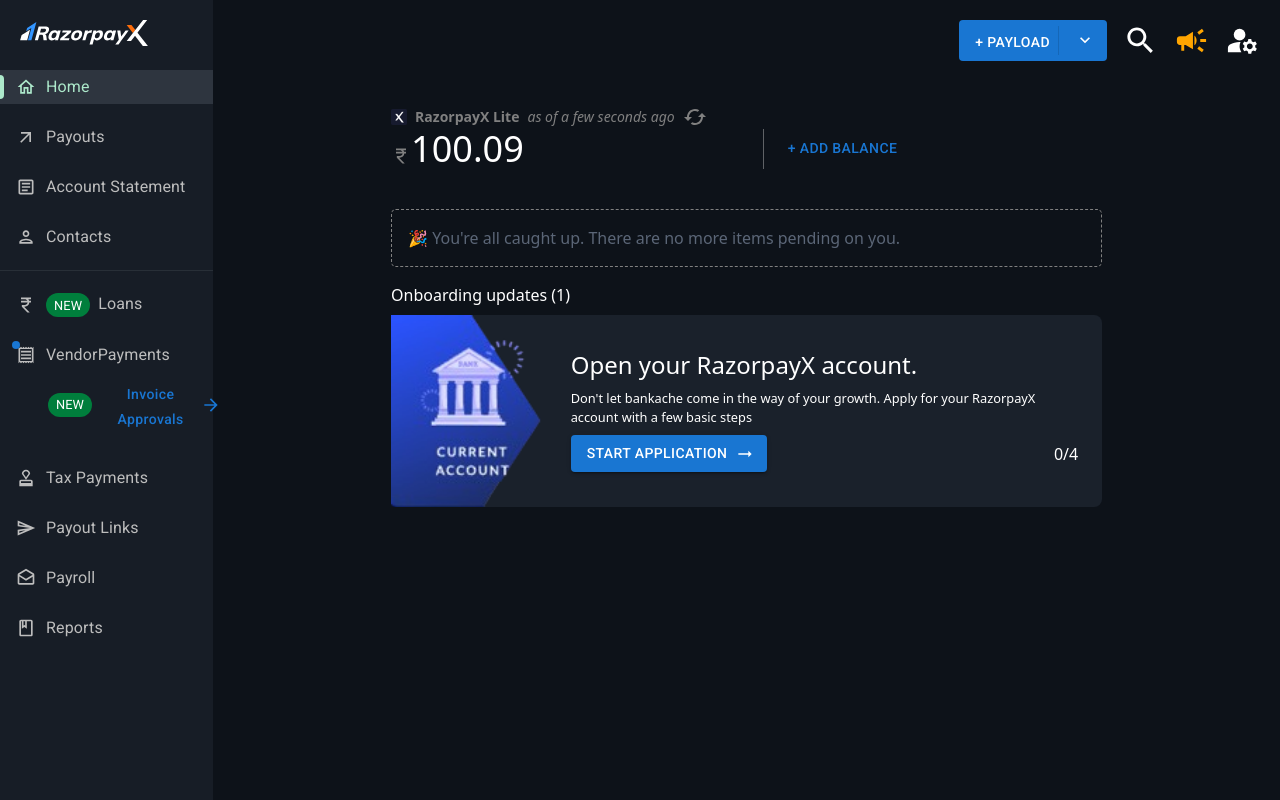
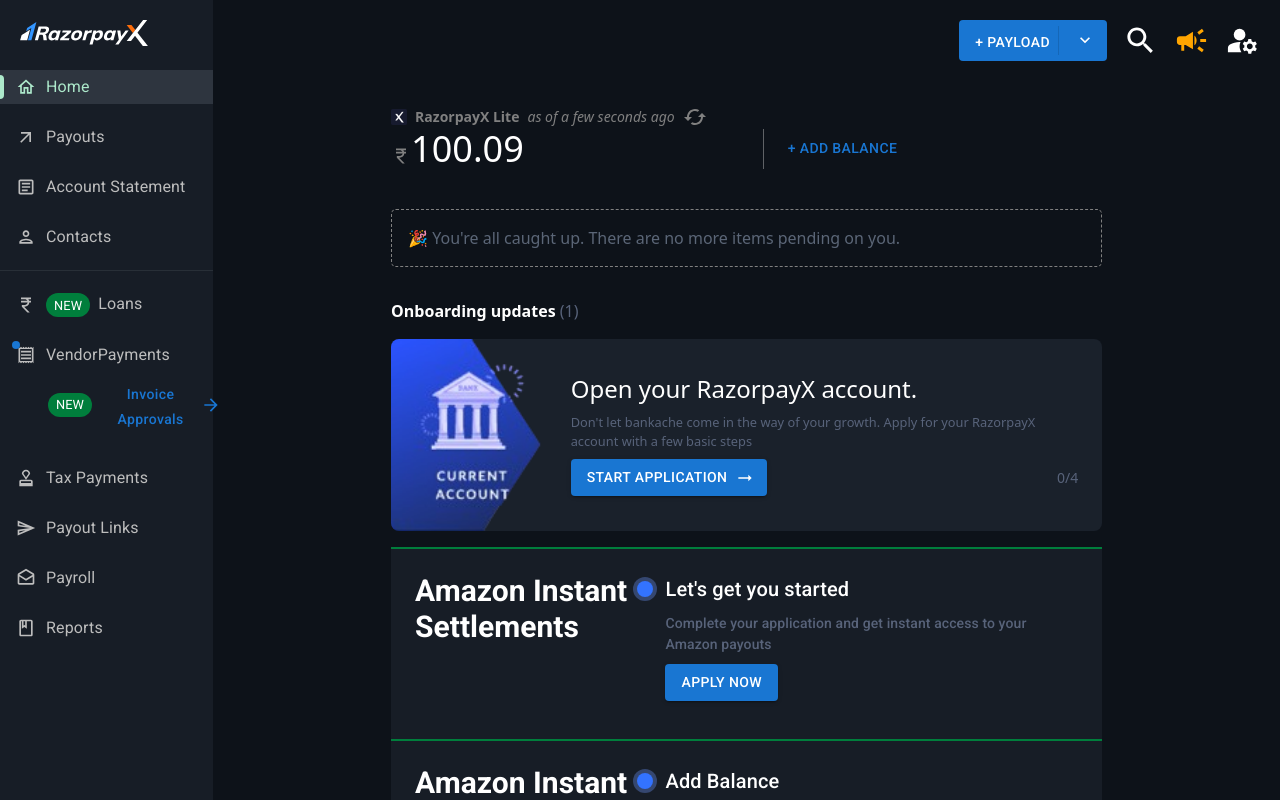
Before and after one commit to SakkyOP/xrazorpay-demo, a React (Vite) app: page / in a window 1280 px wide. Shown: the top 800 px of the page. Built offline with nearby package versions, Linux system fonts and the light colour scheme.

Commit message:
onboarding section completed

```diff
--- a/src/App.tsx
+++ b/src/App.tsx
@@ -8,7 +8,7 @@
 
 function App() {
 	return (
-		<div className="flex justify-center w-screen h-screen bg-rich_black text-white">
+		<div className="flex justify-center w-full min-h-screen h-full bg-rich_black text-white">
 			<Sidebar />
 			<Main />
 		</div>
--- /dev/null
+++ b/src/components/Banner.tsx
@@ -0,0 +1,7 @@
+import React from 'react'
+
+export default function Banner() {
+  return (
+    <div>Banner</div>
+  )
+}
--- a/src/components/OnboardingCard.tsx
+++ b/src/components/OnboardingCard.tsx
@@ -1,5 +1,149 @@
-export default function OnboardingCard() {
-    return (
-      <div>OnboardingCard</div>
-    )
-  }
+import { Check } from "@mui/icons-material";
+import {
+	Box,
+	Button,
+	Divider,
+	Step,
+	StepContent,
+	StepLabel,
+	StepIconProps,
+	Stepper,
+	Typography,
+	styled,
+} from "@mui/material";
+import React from "react";
+
+export type StepProps = {
+	label: string;
+	description: string;
+	buttons: string[] | null;
+};
+
+type CardProps = {
+	steps: StepProps[];
+};
+
+const QontoStepIconRoot = styled("div")<{ ownerState: { active?: boolean } }>(
+	({ ownerState }) => ({
+		...(ownerState.active && {
+			color: "#5c84db",
+		}),
+		"& .QontoStepIcon-completedIcon": {
+			width: "1rem",
+			height: "1rem",
+			color: "#5c84db",
+			zIndex: 1,
+		},
+		"& .QontoStepIcon-circle": {
+			width: "1.5rem",
+			height: "1.5rem",
+			borderRadius: "50%",
+			backgroundColor: "#354770",
+		},
+		"& .QontoStepIcon-inner-circle": {
+			width: "1rem",
+			height: "1rem",
+			borderRadius: "50%",
+			backgroundColor: "#3373ff",
+		},
+	})
+);
+
+function QontoStepIcon(props: StepIconProps) {
+	const { active, completed, className } = props;
+
+	return (
+		<QontoStepIconRoot ownerState={{ active }} className={className}>
+			{completed ? (
+				<div className="QontoStepIcon-circle grid place-items-center">
+					<Check className="QontoStepIcon-completedIcon" />
+				</div>
+			) : (
+				<div className="QontoStepIcon-circle grid place-items-center">
+					<div className="QontoStepIcon-inner-circle" />
+				</div>
+			)}
+		</QontoStepIconRoot>
+	);
+}
+
+export default function OnboardingCard({ steps }: CardProps) {
+	const [activeStep, setActiveStep] = React.useState(0);
+
+	const handleNext = () => {
+		setActiveStep((prevActiveStep) => prevActiveStep + 1);
+	};
+
+	return (
+		<div className="flex w-full min-h-48 bg-dark_raisin_black justify-start p-4 border-t-2 border-t-[#007E3C]">
+			<h1 className="w-2/6 pt-2 pl-2 text-3xl font-[Roboto] font-semibold">
+				Amazon Instant Settlements
+			</h1>
+			<div className="flex w-4/6 flex-col ">
+				<Stepper activeStep={activeStep} orientation="vertical">
+					{steps.map((step, index) => (
+						<Step key={step.label}>
+							<StepLabel
+								sx={{
+									color: "#fff",
+								}}
+								StepIconComponent={QontoStepIcon}>
+								<Typography
+									color={
+										activeStep == index ? "#fff" : "gray"
+									}
+									variant="h6">
+									{step.label}
+								</Typography>
+								{activeStep <= index ? null : (
+									<Divider sx={{ backgroundColor: "gray" }} />
+								)}
+							</StepLabel>
+							<StepContent>
+								<Typography color="#58637a" variant="subtitle2">
+									{step.description}
+								</Typography>
+								<Box>
+									<div>
+										<Button
+											variant="contained"
+											onClick={handleNext}
+											sx={{ mt: 1, mr: 1 }}>
+											{step.buttons != null
+												? step.buttons[0]
+												: "Start"}
+										</Button>
+										{step.buttons &&
+										step.buttons.length > 1 ? (
+											<>
+												{step.buttons.map(
+													(button, idx) => {
+														if (idx > 0) {
+															return (
+																<Button
+																	key={idx}
+																	sx={{
+																		backgroundColor:
+																			"#2e353f",
+																		color: "#fff",
+                                    mt: 1, mr: 1
+																	}}
+																	variant="contained">
+																	{button}
+																</Button>
+															);
+														}
+													}
+												)}
+											</>
+										) : null}
+									</div>
+								</Box>
+							</StepContent>
+						</Step>
+					))}
+				</Stepper>
+			</div>
+		</div>
+	);
+}
--- a/src/components/OnboardingUpdates.tsx
+++ b/src/components/OnboardingUpdates.tsx
@@ -2,6 +2,30 @@
 import logo from "../assets/onboarding.png";
 import ArrowRightAltIcon from '@mui/icons-material/ArrowRightAlt';
 import { useState } from "react";
+import OnboardingCard, {StepProps} from "./OnboardingCard";
+
+const data: StepProps[][] = [
+  [
+    {
+      label: "Let's get you started",
+      description: `Complete your application and get instant access to your Amazon payouts`,
+      buttons: ["APPLY NOW"],
+    },
+  ],
+  [
+    {
+      label: "Add Balance",
+      description: `Add Balance to create payouts in Live mode`,
+      buttons: null,
+    },
+    {
+      label: "Create Payout",
+      description:
+        "There are multiple ways in which you can create the first payout",
+      buttons: ["Make a payout", "Show apps for me", "API payouts"],
+    },
+  ]
+]
 
 export default function OnboardingUpdates() {
   const [stepNo, setStepNo] = useState(0)
@@ -15,15 +39,15 @@
   }
 
 	return (
-		<section className="flex flex-col w-full">
-			<h3>
-				Onboarding updates <span>(1)</span>
+		<section className="flex flex-col w-full py-4">
+			<h3 className="font-semibold">
+				Onboarding updates <span className="font-normal text-[#58637a]">(1)</span>
 			</h3>
-			<div className="flex justify-start items-center w-full h-48 rounded-lg my-2 bg-raisin_black">
-				<img className="h-full" src={logo} />
+			<div className="flex justify-start items-center w-full h-48 rounded-lg my-4 bg-raisin_black">
+				<img className="h-full rounded-lg" src={logo} />
 				<div className="flex flex-col gap-2 mx-6">
 					<h1 className="text-2xl">Open your RazorpayX account.</h1>
-					<p  className="text-[0.8rem]">
+					<p  className="text-[0.8rem] text-[#58637a]">
 						Don't let bankache come in the way of your growth. Apply
 						for your RazorpayX account with a few basic steps
 					</p>
@@ -35,12 +59,13 @@
             >
               Start application
             </Button>
-            <p>{stepNo}/{maxSteps}</p>
+            <p className="text-sm text-[#58637a]">{stepNo}/{maxSteps}</p>
           </div>
 				</div>
 			</div>
       <div className="flex flex-col justify-center items-center">
-
+        <OnboardingCard steps={data[0]}/>
+        <OnboardingCard steps={data[1]}/>
       </div>
 		</section>
 	);
--- a/src/components/Sidebar.tsx
+++ b/src/components/Sidebar.tsx
@@ -117,14 +117,18 @@
 	const [activeNo, setActiveNo] = useState(0);
 
 	return (
-		<div className="flex flex-col bg-dark_raisin_black w-1/5">
+		<div className="bg-dark_raisin_black w-1/5">
+			<div className="flex flex-col sticky top-0">
 				<img className="w-3/5 mt-5 ml-5" src={logo} alt="" />
 				<List sx={{ color: "#bdbdbd" }}>
 					{data.map((elem, idx) => {
 						return (
 							<>
 								{idx == 4 ? <Divider color="#2e353f" /> : null}
-							<ListItem key={idx} className="my-4" disablePadding>
+								<ListItem
+									key={idx}
+									className="my-4"
+									disablePadding>
 									<ListItemButton
 										sx={{
 											padding: "1px 1rem",
@@ -152,18 +156,33 @@
 													}}>
 													<elem.icon
 														fontSize="small"
-													sx={{ color: activeNo == idx? "#ADE9CB" : "#bdbdbd" }}
+														sx={{
+															color:
+																activeNo == idx
+																	? "#ADE9CB"
+																	: "#bdbdbd",
+														}}
 													/>
 												</Badge>
 											) : (
 												<elem.icon
 													fontSize="small"
-												sx={{ color: activeNo == idx? "#ADE9CB" : "#bdbdbd" }}
+													sx={{
+														color:
+															activeNo == idx
+																? "#ADE9CB"
+																: "#bdbdbd",
+													}}
 												/>
 											)}
 										</ListItemIcon>
 										<ListItemText
-                    sx={{ color: activeNo == idx? "#ADE9CB" : "#bdbdbd" }}
+											sx={{
+												color:
+													activeNo == idx
+														? "#ADE9CB"
+														: "#bdbdbd",
+											}}
 											primary={
 												<>
 													{elem.new ? (
@@ -174,7 +193,8 @@
 																backgroundColor:
 																	"#007E3C",
 																color: "white",
-															fontSize: "0.8rem",
+																fontSize:
+																	"0.8rem",
 																mr: 1,
 															}}
 														/>
@@ -211,5 +231,6 @@
 					})}
 				</List>
 			</div>
+		</div>
 	);
 }
```
Lines whose indentation alone changed are shown as unchanged.
